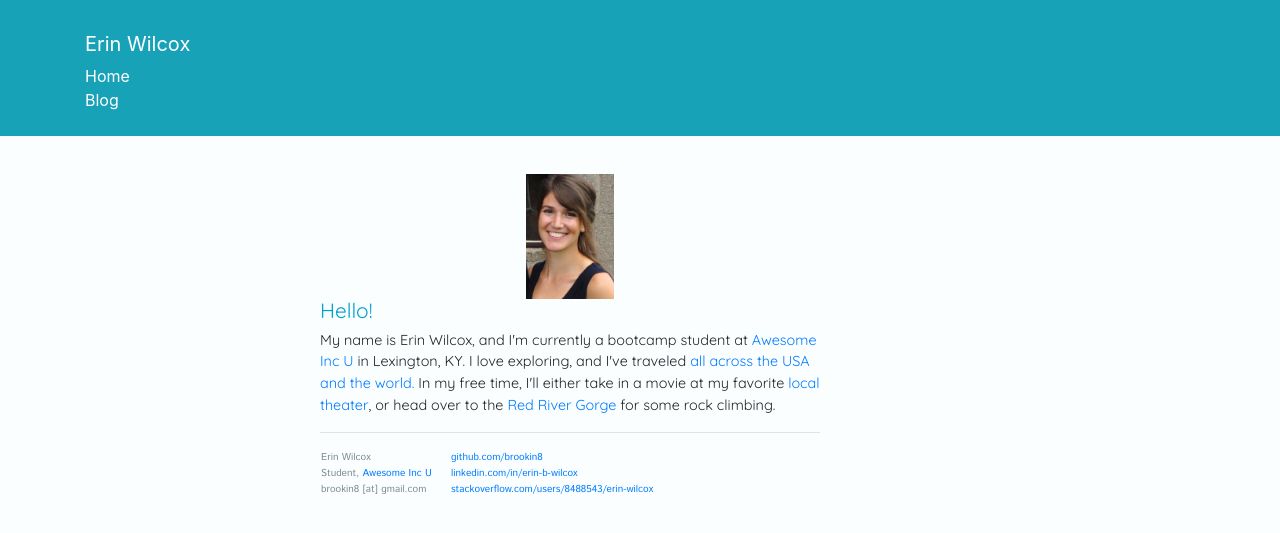
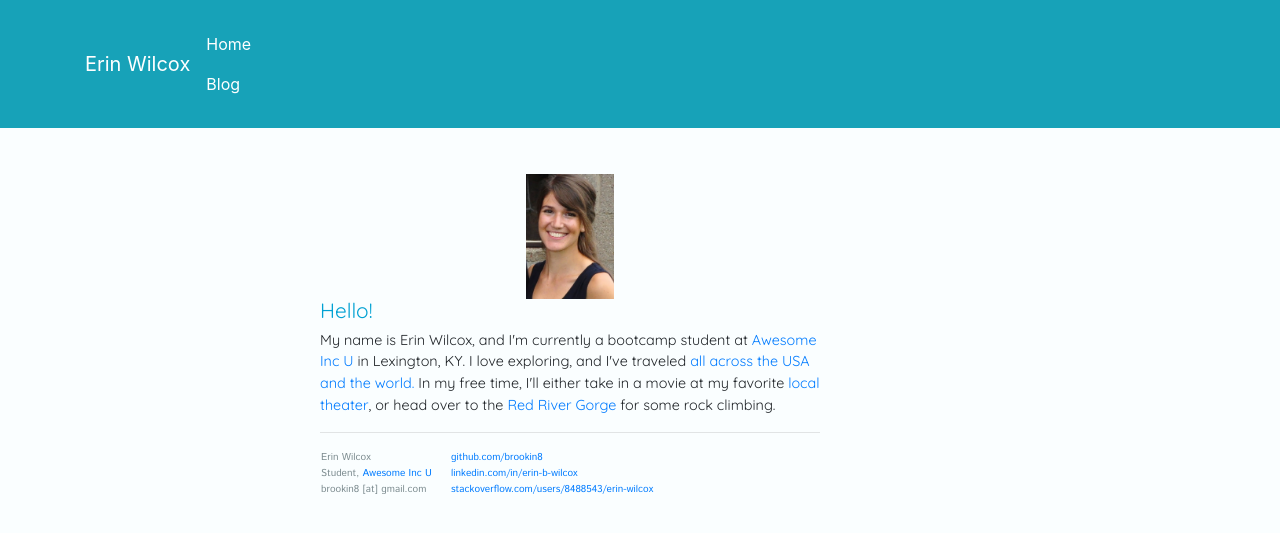
Before and after one commit to brookin8/brookin8.github.io, a Jekyll site: the page built from index.html, in a window 1280 px wide. Shown: the top 533 px of the page. Built offline with Jekyll 4.4.1, drawn with Linux system fonts in a browser that asks for light colours.

Commit message:
Still working on navbar alignment...

```diff
--- a/_includes/header.html
+++ b/_includes/header.html
@@ -17,13 +17,11 @@
       <div class="p-3 mb-2 bg-info text-white">
         <nav class="navbar navbar-default">
           <div class="container">
-              <div class="navbar-header page-scroll">
                   <a class ="navbar-brand" style="color:#ffffff">Erin Wilcox</a>
                   <ul class="navbar-nav mr-auto">
-                    <li><a href="/" style="color:#ffffff">Home</a></li>
-                    <li><a href="/blog" style="color:#ffffff">Blog</a></li>
+                    <li class ="nav-item active"><a class ="nav-link" href="/" style="color:#ffffff">Home</a></li>
+                    <li class ="nav-item active"><a class ="nav-link" href="/blog" style="color:#ffffff">Blog</a></li>
                   </ul>
-              </div>
           </div>
         </nav>
       </div>
```
